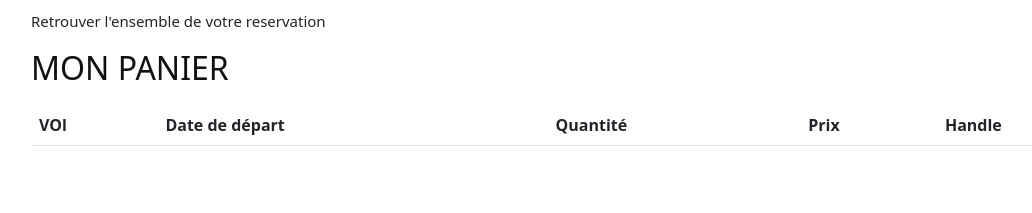
After one commit to minoc663/site_voyage, a Symfony app: template templates/cart/cart.html.twig in a window 1280 px wide. The commit adds this page. Shown: the part 227-440 px from the top of the page, without its empty margins (51-1083 px from the left). Run offline with Twig, Linux system fonts and the light colour scheme; the template is opened without the code that fills it, so the values that code supplies are empty; some libraries are stand-ins or nearby versions.

Commit message:
mon panier

```diff
--- /dev/null
+++ b/templates/cart/cart.html.twig
@@ -0,0 +1,34 @@
+{% extends 'base.html.twig' %}
+
+{% block title %}Ma reservation{% endblock %}
+
+{% block body %}
+<h1>Ma reservation</h1>
+<p>Retrouver l'ensemble de votre reservation</p>
+
+<h2>MON PANIER </h2>
+
+        <table class="table">
+  <thead>
+    <tr>
+      <th scope="col">VOl</th>
+      <th scope="col">Date de départ</th>
+      <th scope="col">Quantité</th>
+      <th scope="col">Prix</th>
+      <th scope="col">Handle</th>
+    </tr>
+  </thead>
+  <tbody>
+
+  {% for vol in cart %}
+    <tr>
+      <th scope="row" class="card-title" class="card-title">{{ vol.vol.compagnie }}</th>
+      <td>Mark</td>
+      <td>Otto</td>
+      <td>@mdo</td>
+    </tr>
+{% endfor %}
+  </tbody>
+</table>
+
+{% endblock %}
--- a/templates/vol/allvol.html.twig
+++ b/templates/vol/allvol.html.twig
@@ -20,7 +20,7 @@
         <p class="card-text"><strong>Heurede départ : </strong>{{ vol.dateDepart | date("H\\hi") }}</p>
         <p class="card-text"><strong>Heure d'arrivée : </strong>{{ vol.dateArrivee | date("H\\hi") }}</p>
         <a href="{{ path('vol_detail', {id: vol.id} ) }}" class="btn btn-info">Detail</a>
-        <a href="#" class="btn btn-primary">Reservez</a>
+        <a href="{{path('add_to_cart', {id: vol.id} ) }}" class="btn btn-primary">Reservez</a>
     </div>
     </div>
 
--- a/templates/vol/singlevol.html.twig
+++ b/templates/vol/singlevol.html.twig
@@ -22,7 +22,7 @@
 						<p>Lorem Ipsum available,but the majority have suffered alteration in some form,by injected humour,or randomised words which don't look even slightly believable.but the majority have suffered alteration in some form,by injected humour</p>
 						<h2 class="mt-5">{{vol.prix}}€</h2>
 
-						<a class="btn btn-primary mb-2 " href="#">Reserver ce vol</a>
+						<a class="btn btn-primary mb-2 " href="{{path('add_to_cart', {id: vol.id} ) }}">Reserver ce vol</a>
 
 
 					</div>
```
Also changed, not shown: src/Cart.php (added, +37 -0 lines), src/Controller/CartController.php (added, +65 -0 lines), public/uploads/picture/facade-principale-hotel-61d8042ca8944.jpg (added), public/uploads/picture/maison-d-hotes-saint-3-61d8042ca8ed9.jpg (added), public/uploads/picture/maison-d-hotes-saint-4-61d8042ca937e.jpg (added), 1 other file.
